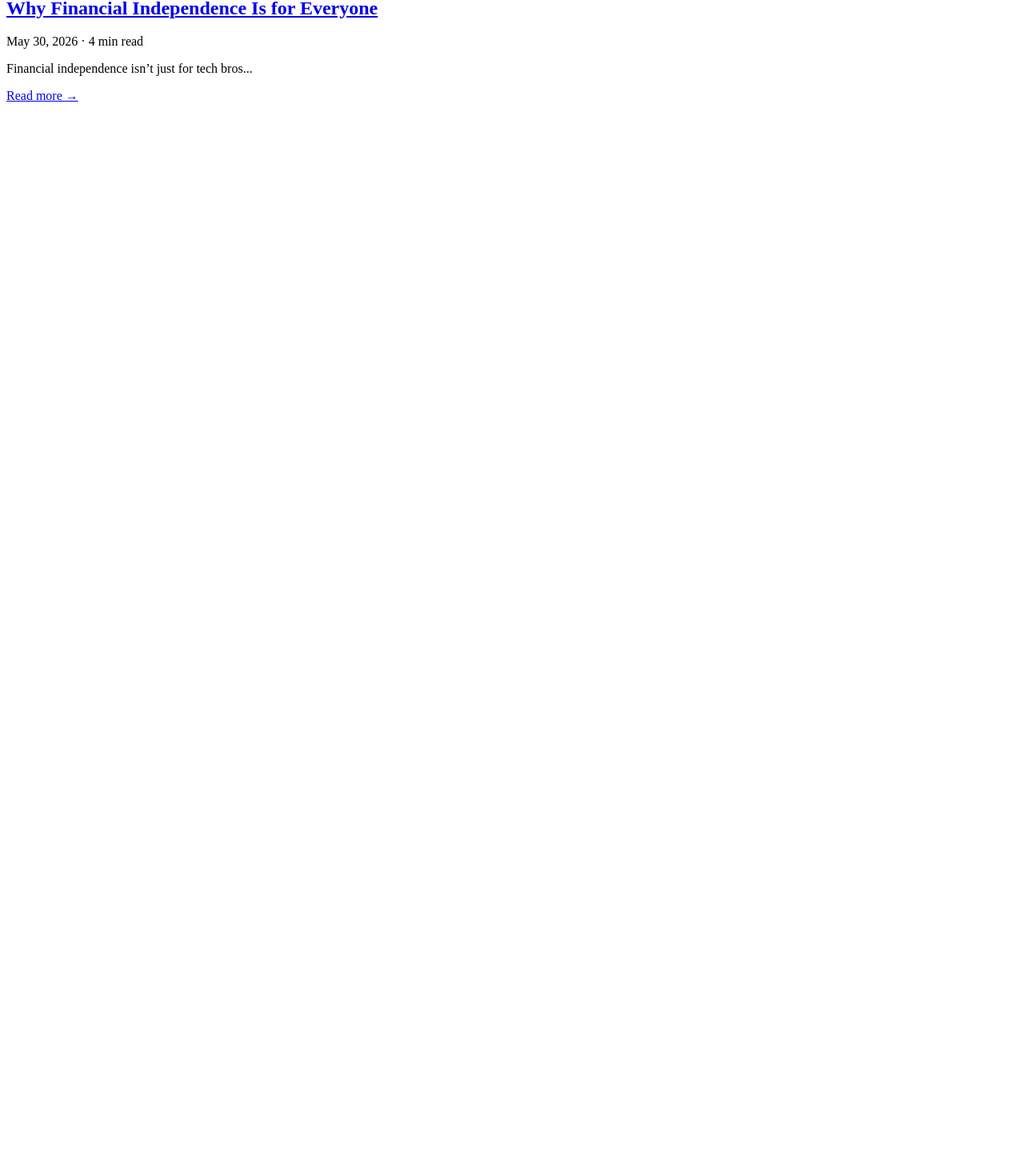
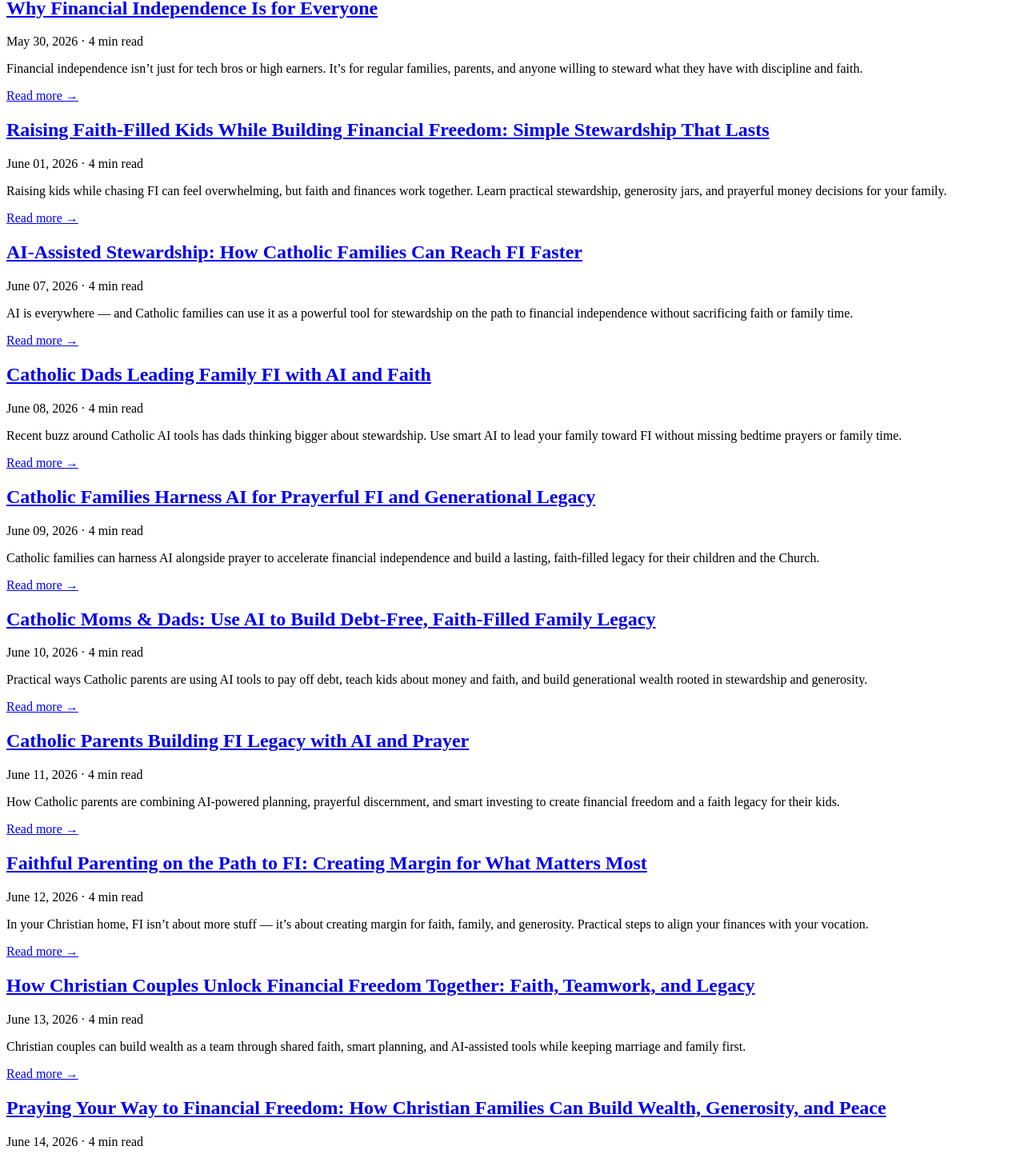
Before and after one commit to daughterpop/super-fi-calc, a React (Vite) app: page /blog in a window 1280 px wide. Shown: the part 389-1842 px from the top of the page at 80% size. Before the commit the page ends 800 px from the top, so only its background shows below. Built offline with nearby package versions, Linux system fonts and the light colour scheme.

Commit message:
Fix site: Complete blog routing and index for all published posts, remove duplicate file, ensure all blogs live on fixed branch

```diff
--- a/src/main.jsx
+++ b/src/main.jsx
@@ -7,7 +7,15 @@ import BlogIndex from './pages/BlogIndex';
 import WhyFIForEveryone from './pages/WhyFIForEveryone';
 import RaisingFaithFilledKidsWhileBuildingFinancialFreedom from './pages/RaisingFaithFilledKidsWhileBuildingFinancialFreedom';
 import CatholicFamiliesCanReachFiTogetherAiPrayerAndSmartStewardship from './pages/catholic-families-can-reach-fi-together-ai-prayer-and-smart-stewardship';
-// other post imports...
+import CatholicFamiliesLeverageAiForPrayerfulFinancialFreedomAndLastingLegacy from './pages/catholic-families-leverage-ai-for-prayerful-financial-freedom-and-lasting-legacy';
+import AiAssistedStewardshipHowCatholicFamiliesLeverageSmartToolsForFiAndFaithfulLiving from './pages/ai-assisted-stewardship-how-catholic-families-leverage-smart-tools-for-fi-and-faithful-living';
+import CatholicDadsLeadingFamilyFiWithAiAndFaith from './pages/catholic-dads-leading-family-fi-with-ai-and-faith';
+import CatholicFamiliesHarnessAiForPrayerfulFiAndGenerationalLegacy from './pages/catholic-families-harness-ai-for-prayerful-fi-and-generational-legacy';
+import CatholicMomsDadsUseAiToBuildDebtFreeFaithFilledFamilyLegacy from './pages/catholic-moms-dads-use-ai-to-build-debt-free-faith-filled-family-legacy';
+import CatholicParentsBuildingFiLegacyWithAiAndPrayer from './pages/catholic-parents-building-fi-legacy-with-ai-and-prayer';
+import FaithfulParentingOnThePathToFiCreatingMarginForWhatMattersMostInYourChristianHome from './pages/faithful-parenting-on-the-path-to-fi-creating-margin-for-what-matters-most-in-your-christian-home';
+import HowChristianCouplesUnlockFinancialFreedomTogetherFaithTeamworkAndALegacyYourFamilyWillThankYouFor from './pages/how-christian-couples-unlock-financial-freedom-together-faith-teamwork-and-a-legacy-your-family-will-thank-you-for';
+import PrayingYourWayToFinancialFreedomHowChristianFamiliesCanBuildWealthGenerosityAndPeaceTogether from './pages/praying-your-way-to-financial-freedom-how-christian-families-can-build-wealth-generosity-and-peace-together';
 
 ReactDOM.createRoot(document.getElementById('root')).render(
   <React.StrictMode>
@@ -18,7 +26,17 @@ ReactDOM.createRoot(document.getElementById('root')).render(
         <Route path="/blog/why-fi-for-everyone" element={<WhyFIForEveryone />} />
         <Route path="/blog/raising-faith-filled-kids-while-building-financial-freedom" element={<RaisingFaithFilledKidsWhileBuildingFinancialFreedom />} />
         <Route path="/blog/catholic-families-can-reach-fi-together-ai-prayer-and-smart-stewardship" element={<CatholicFamiliesCanReachFiTogetherAiPrayerAndSmartStewardship />} />
-        {/* other routes */}
+        <Route path="/blog/catholic-families-leverage-ai-for-prayerful-financial-freedom-and-lasting-legacy" element={<CatholicFamiliesLeverageAiForPrayerfulFinancialFreedomAndLastingLegacy />} />
+        <Route path="/blog/ai-assisted-stewardship-how-catholic-families-leverage-smart-tools-for-fi-and-faithful-living" element={<AiAssistedStewardshipHowCatholicFamiliesLeverageSmartToolsForFiAndFaithfulLiving />} />
+        <Route path="/blog/catholic-dads-leading-family-fi-with-ai-and-faith" element={<CatholicDadsLeadingFamilyFiWithAiAndFaith />} />
+        <Route path="/blog/catholic-families-harness-ai-for-prayerful-fi-and-generational-legacy" element={<CatholicFamiliesHarnessAiForPrayerfulFiAndGenerationalLegacy />} />
+        <Route path="/blog/catholic-moms-dads-use-ai-to-build-debt-free-faith-filled-family-legacy" element={<CatholicMomsDadsUseAiToBuildDebtFreeFaithFilledFamilyLegacy />} />
+        <Route path="/blog/catholic-parents-building-fi-legacy-with-ai-and-prayer" element={<CatholicParentsBuildingFiLegacyWithAiAndPrayer />} />
+        <Route path="/blog/faithful-parenting-on-the-path-to-fi-creating-margin-for-what-matters-most-in-your-christian-home" element={<FaithfulParentingOnThePathToFiCreatingMarginForWhatMattersMostInYourChristianHome />} />
+        <Route path="/blog/how-christian-couples-unlock-financial-freedom-together-faith-teamwork-and-a-legacy-your-family-will-thank-you-for" element={<HowChristianCouplesUnlockFinancialFreedomTogetherFaithTeamworkAndALegacyYourFamilyWillThankYouFor />} />
+        <Route path="/blog/praying-your-way-to-financial-freedom-how-christian-families-can-build-wealth-generosity-and-peace-together" element={<PrayingYourWayToFinancialFreedomHowChristianFamiliesCanBuildWealthGenerosityAndPeaceTogether />} />
+        {/* Catch-all for any other blog posts or 404 handling - falls back to home or can add a 404 page */}
+        <Route path="*" element={<Home />} />
       </Routes>
     </Router>
   </React.StrictMode>
--- a/src/pages/BlogIndex.jsx
+++ b/src/pages/BlogIndex.jsx
@@ -18,16 +18,86 @@ export default function BlogIndex() {
       slug: 'catholic-families-leverage-ai-for-prayerful-financial-freedom-and-lasting-legacy',
       link: '/blog/catholic-families-leverage-ai-for-prayerful-financial-freedom-and-lasting-legacy'
     },
-    // Add other existing posts here - assuming standard array structure from previous
     {
       title: 'Why Financial Independence Is for Everyone',
       date: 'May 30, 2026',
-      excerpt: 'Financial independence isn’t just for tech bros...',
+      excerpt: 'Financial independence isn’t just for tech bros or high earners. It’s for regular families, parents, and anyone willing to steward what they have with discipline and faith.',
       readTime: '4 min read',
       slug: 'why-fi-for-everyone',
       link: '/blog/why-fi-for-everyone'
+    },
+    {
+      title: 'Raising Faith-Filled Kids While Building Financial Freedom: Simple Stewardship That Lasts',
+      date: 'June 01, 2026',
+      excerpt: 'Raising kids while chasing FI can feel overwhelming, but faith and finances work together. Learn practical stewardship, generosity jars, and prayerful money decisions for your family.',
+      readTime: '4 min read',
+      slug: 'raising-faith-filled-kids-while-building-financial-freedom',
+      link: '/blog/raising-faith-filled-kids-while-building-financial-freedom'
+    },
+    {
+      title: 'AI-Assisted Stewardship: How Catholic Families Can Reach FI Faster',
+      date: 'June 07, 2026',
+      excerpt: 'AI is everywhere — and Catholic families can use it as a powerful tool for stewardship on the path to financial independence without sacrificing faith or family time.',
+      readTime: '4 min read',
+      slug: 'ai-assisted-stewardship-how-catholic-families-leverage-smart-tools-for-fi-and-faithful-living',
+      link: '/blog/ai-assisted-stewardship-how-catholic-families-leverage-smart-tools-for-fi-and-faithful-living'
+    },
+    {
+      title: 'Catholic Dads Leading Family FI with AI and Faith',
+      date: 'June 08, 2026',
+      excerpt: 'Recent buzz around Catholic AI tools has dads thinking bigger about stewardship. Use smart AI to lead your family toward FI without missing bedtime prayers or family time.',
+      readTime: '4 min read',
+      slug: 'catholic-dads-leading-family-fi-with-ai-and-faith',
+      link: '/blog/catholic-dads-leading-family-fi-with-ai-and-faith'
+    },
+    {
+      title: 'Catholic Families Harness AI for Prayerful FI and Generational Legacy',
+      date: 'June 09, 2026',
+      excerpt: 'Catholic families can harness AI alongside prayer to accelerate financial independence and build a lasting, faith-filled legacy for their children and the Church.',
+      readTime: '4 min read',
+      slug: 'catholic-families-harness-ai-for-prayerful-fi-and-generational-legacy',
+      link: '/blog/catholic-families-harness-ai-for-prayerful-fi-and-generational-legacy'
+    },
+    {
+      title: 'Catholic Moms & Dads: Use AI to Build Debt-Free, Faith-Filled Family Legacy',
+      date: 'June 10, 2026',
+      excerpt: 'Practical ways Catholic parents are using AI tools to pay off debt, teach kids about money and faith, and build generational wealth rooted in stewardship and generosity.',
+      readTime: '4 min read',
+      slug: 'catholic-moms-dads-use-ai-to-build-debt-free-faith-filled-family-legacy',
+      link: '/blog/catholic-moms-dads-use-ai-to-build-debt-free-faith-filled-family-legacy'
+    },
+    {
+      title: 'Catholic Parents Building FI Legacy with AI and Prayer',
+      date: 'June 11, 2026',
+      excerpt: 'How Catholic parents are combining AI-powered planning, prayerful discernment, and smart investing to create financial freedom and a faith legacy for their kids.',
+      readTime: '4 min read',
+      slug: 'catholic-parents-building-fi-legacy-with-ai-and-prayer',
+      link: '/blog/catholic-parents-building-fi-legacy-with-ai-and-prayer'
+    },
+    {
+      title: 'Faithful Parenting on the Path to FI: Creating Margin for What Matters Most',
+      date: 'June 12, 2026',
+      excerpt: 'In your Christian home, FI isn’t about more stuff — it’s about creating margin for faith, family, and generosity. Practical steps to align your finances with your vocation.',
+      readTime: '4 min read',
+      slug: 'faithful-parenting-on-the-path-to-fi-creating-margin-for-what-matters-most-in-your-christian-home',
+      link: '/blog/faithful-parenting-on-the-path-to-fi-creating-margin-for-what-matters-most-in-your-christian-home'
+    },
+    {
+      title: 'How Christian Couples Unlock Financial Freedom Together: Faith, Teamwork, and Legacy',
+      date: 'June 13, 2026',
+      excerpt: 'Christian couples can build wealth as a team through shared faith, smart planning, and AI-assisted tools while keeping marriage and family first.',
+      readTime: '4 min read',
+      slug: 'how-christian-couples-unlock-financial-freedom-together-faith-teamwork-and-a-legacy-your-family-will-thank-you-for',
+      link: '/blog/how-christian-couples-unlock-financial-freedom-together-faith-teamwork-and-a-legacy-your-family-will-thank-you-for'
+    },
+    {
+      title: 'Praying Your Way to Financial Freedom: How Christian Families Can Build Wealth, Generosity, and Peace',
+      date: 'June 14, 2026',
+      excerpt: 'Prayer and finances go hand in hand. Discover how Christian families are using faith-filled planning, AI tools, and consistent action to reach FI and live generously.',
+      readTime: '4 min read',
+      slug: 'praying-your-way-to-financial-freedom-how-christian-families-can-build-wealth-generosity-and-peace-together',
+      link: '/blog/praying-your-way-to-financial-freedom-how-christian-families-can-build-wealth-generosity-and-peace-together'
     }
-    // ... more posts
   ];
 
   return (
```
